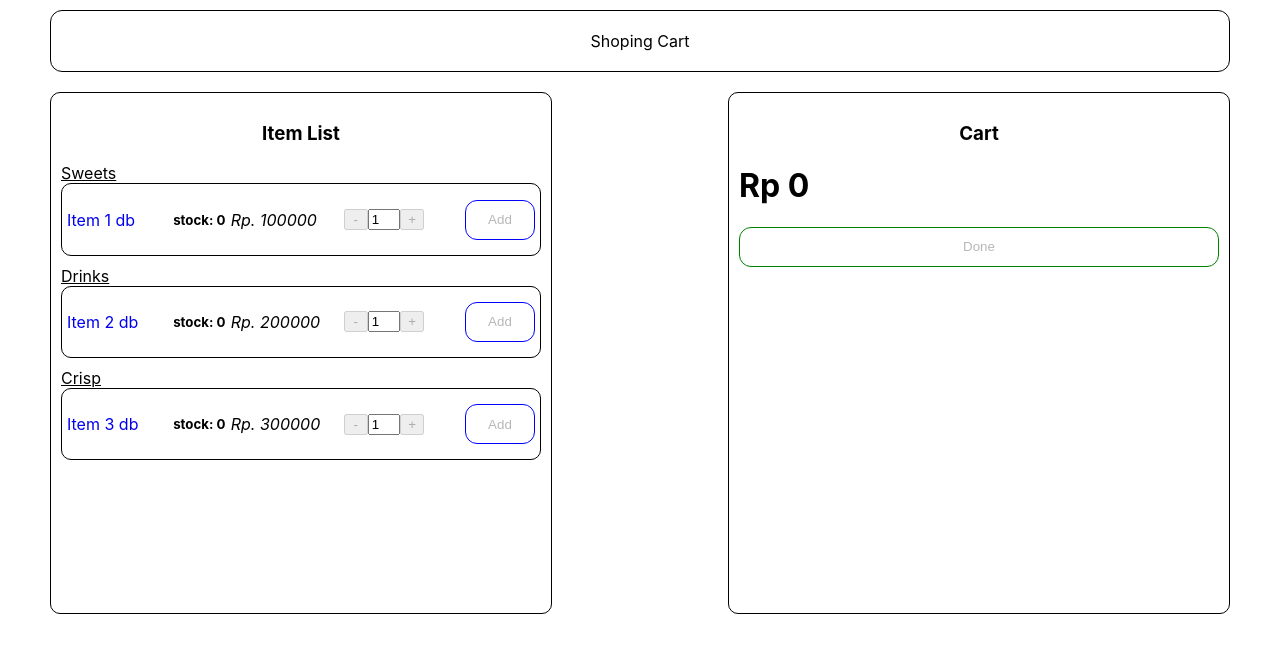
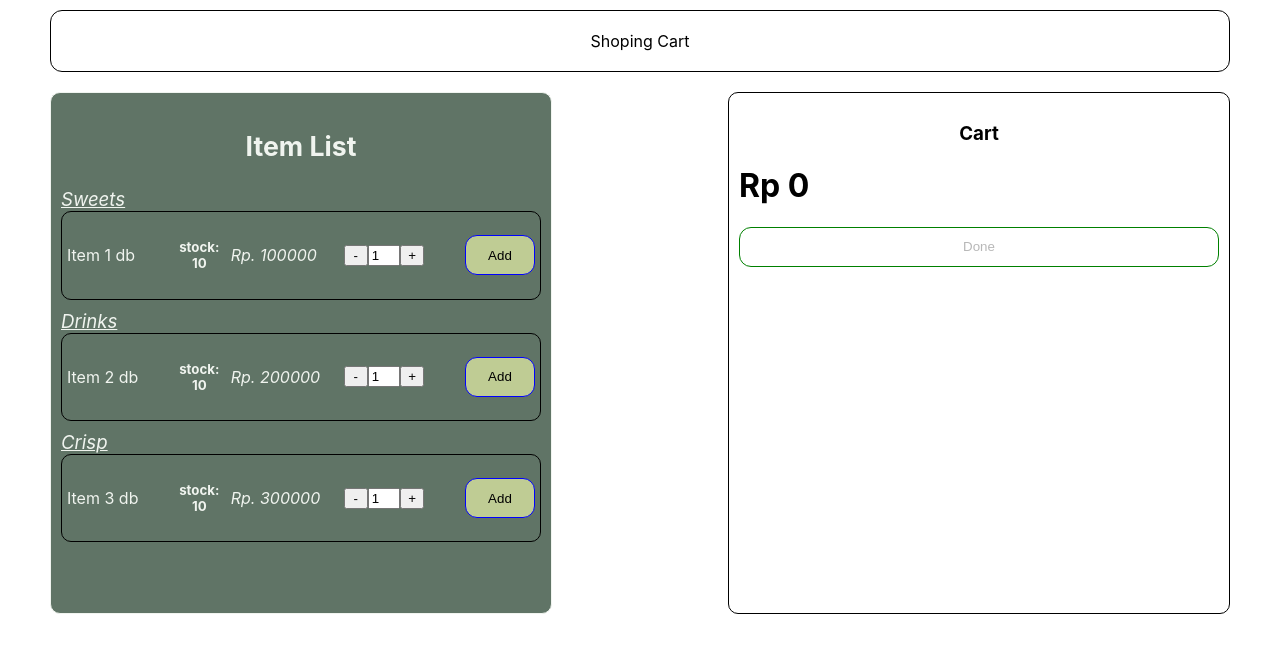
Before and after one commit to RistanAA/shoping-team5, a React (Create React App) app: page / in a window 1280 px wide. Shown: the top 652 px of the page. Built offline with nearby package versions, Linux system fonts and the light colour scheme; data requests are answered from the project's data file.

Commit message:
list item css

```diff
--- a/server/db.json
+++ b/server/db.json
@@ -6,7 +6,7 @@
       "price": 100000,
       "category": "Sweets",
       "qty": 1,
-      "stock": 0,
+      "stock": 10,
       "status": true
     },
     {
@@ -15,7 +15,7 @@
       "price": 200000,
       "category": "Drinks",
       "qty": 1,
-      "stock": 0,
+      "stock": 10,
       "status": true
     },
     {
@@ -24,7 +24,7 @@
       "price": 300000,
       "category": "Crisp",
       "qty": 1,
-      "stock": 0,
+      "stock": 10,
       "status": true
     }
   ],
@@ -76,6 +76,30 @@
       "status": true,
       "title": "Item 3 db",
       "id": 6
+    },
+    {
+      "category": "Sweets",
+      "price": 300000,
+      "qty": 3,
+      "status": true,
+      "title": "Item 1 db",
+      "id": 7
+    },
+    {
+      "category": "Drinks",
+      "price": 2000000,
+      "qty": 10,
+      "status": true,
+      "title": "Item 2 db",
+      "id": 8
+    },
+    {
+      "category": "Crisp",
+      "price": 300000,
+      "qty": 1,
+      "status": true,
+      "title": "Item 3 db",
+      "id": 9
     }
   ]
 }
--- a/src/components/ListItems.jsx
+++ b/src/components/ListItems.jsx
@@ -163,6 +163,8 @@ const ListItems = () => {
 
 const ListContainer = styled.div`
   border: 1px solid black;
+  background-color:#607466;
+  border-color:#f0f4ef;
   border-radius: 10px;
   width: 40%;
   height: 500px;
@@ -173,6 +175,9 @@ const ListContainer = styled.div`
 
 const ItemCategory = styled.span`
   text-decoration: underline;
+  font-style:italic;
+  font-size: 14pt;
+  color: #f0f4ef;
 `;
 
 const ListStock = styled.h5`
@@ -182,6 +187,8 @@ const ListStock = styled.h5`
 `;
 const ListHeader = styled.h3`
   text-align: center;
+  font-size: 20pt;
+  color: #f0f4ef;
 `;
 
 const ListItem = styled.div`
@@ -192,15 +199,19 @@ const ListItem = styled.div`
   align-items: center;
   justify-content: space-between;
   margin-bottom: 10px;
+  color:#f0f4ef;
 `;
 
 const ItemTitle = styled(Link)`
   text-decoration: none;
   width: 200px;
+  color:#f0f4ef;
+  font-style:bold;
 `;
 
 const ItemPrice = styled.span`
   font-style: italic;
+  color:#f0f4ef;
   width: 200px;
 `;
 
@@ -208,7 +219,7 @@ const ItemButton = styled.button`
   border: 1px solid ${({ borderColor }) => borderColor};
   height: 40px;
   width: 120px;
-  background-color: #fff;
+  background-color: #bfcc94;
   border-radius: 12px;
   cursor: pointer;
 `;
```
